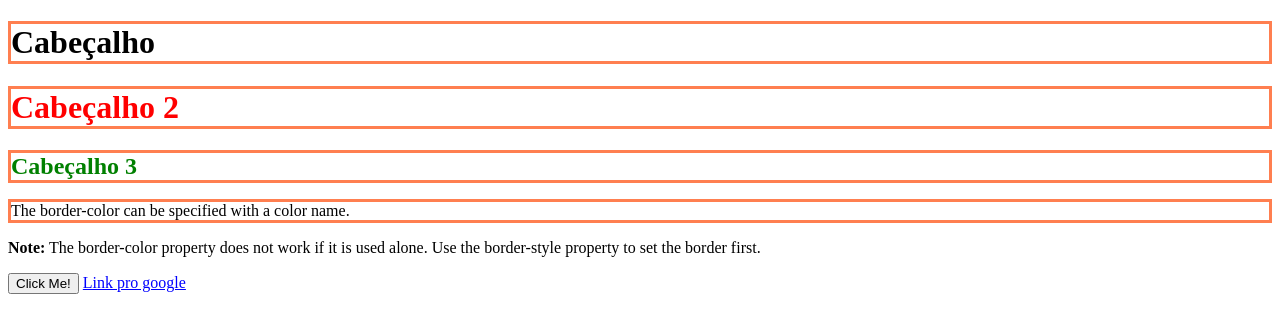
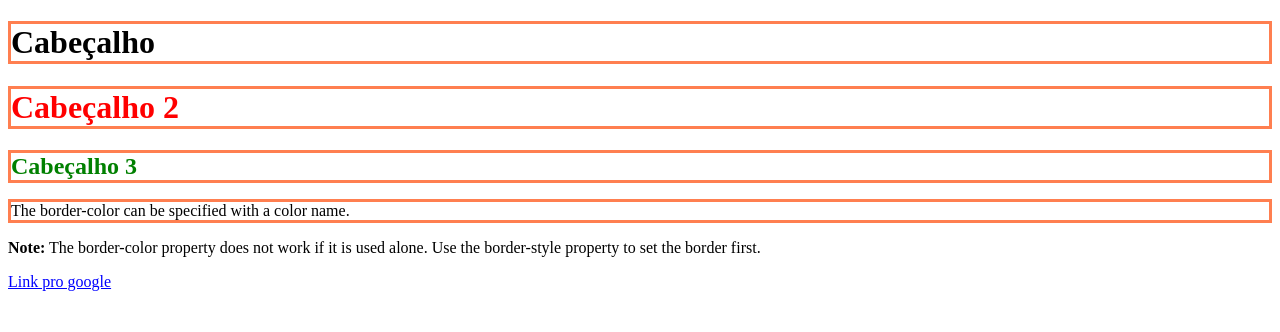
Before and after one commit to YaleMoreira/html, a plain HTML site: page index.html in a window 1280 px wide. Drawn offline with Linux system fonts and the light colour scheme.

Commit message:
retirando botão

```diff
--- a/index.html
+++ b/index.html
@@ -13,9 +13,7 @@
 
     <p><strong>Note:</strong> The border-color property does not work if it is used 	     alone. Use the border-style property to set the border first.</p>
 
-    <button type="button">
-      Click Me!
-    </button>
+
 
     <a href="https://google.com">Link pro google</a>
   </body>
```
